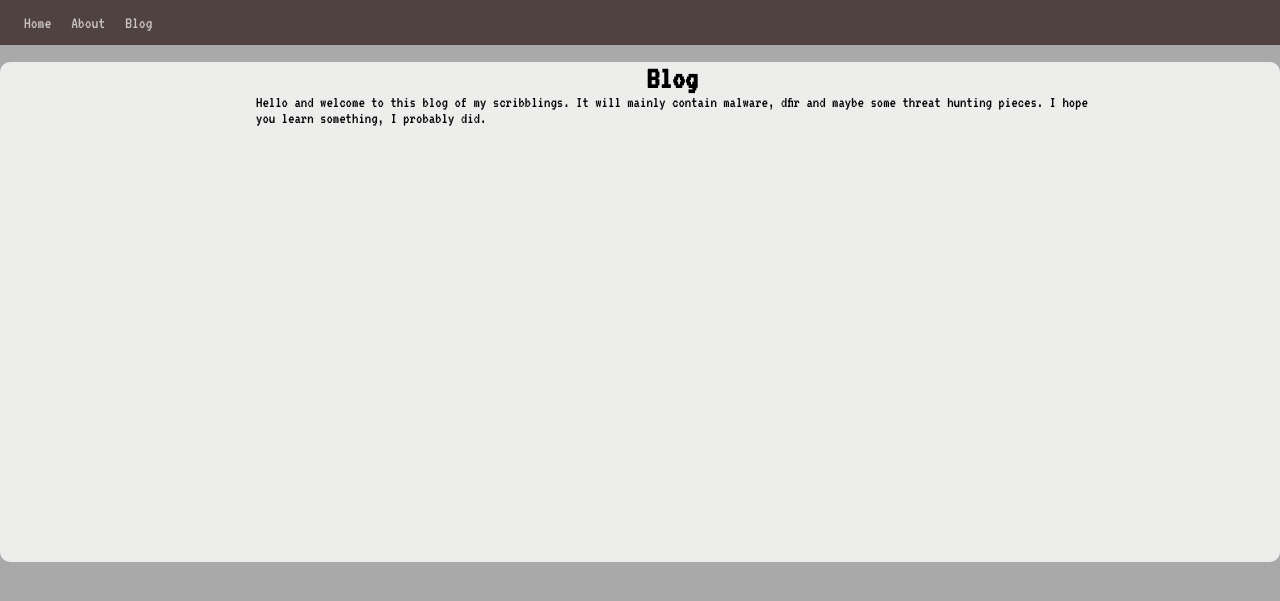
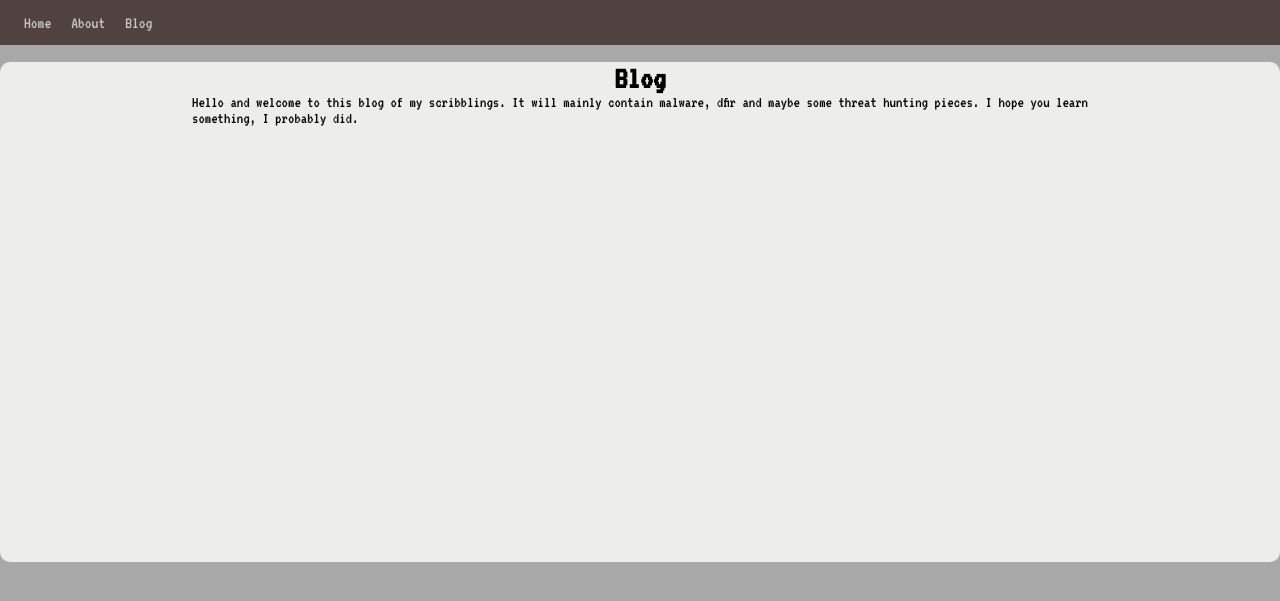
Before and after one commit to garkbt/garkbt.github.io, a Jekyll site: the page built from index.html, in a window 1280 px wide. Shown: the top 601 px of the page. Built offline with Jekyll 4.4.1, drawn with Linux system fonts in a browser that asks for light colours.

Commit message:
Update main.scss

```diff
--- a/_sass/main.scss
+++ b/_sass/main.scss
@@ -18,7 +18,7 @@ body {
 .content-block {
   background-color: #ededec; /* green background for the block */
   color: "black"; /* text color inside the block */
-  padding-inline: 20% 15%;
+  padding-inline: 15%;
   border-radius: 10px; /* optional rounded corners */
   height: 100%;
   text-align: left; /* optional, centers text */
```
